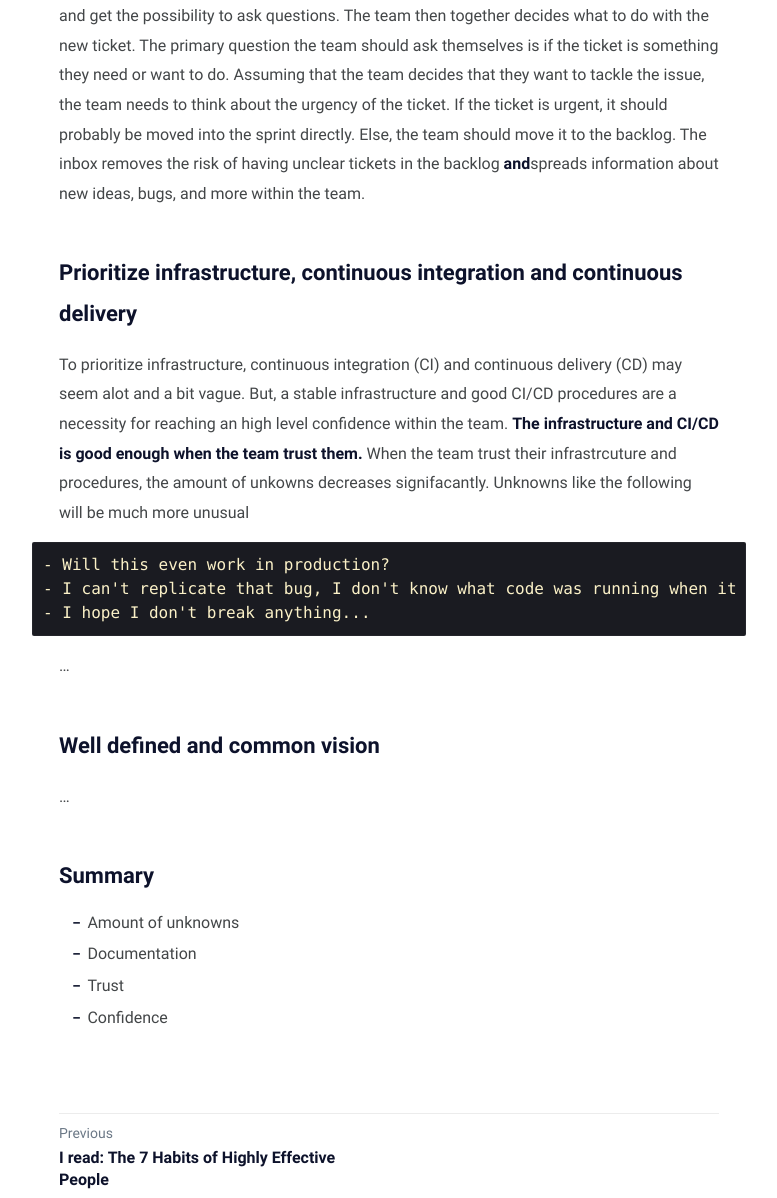
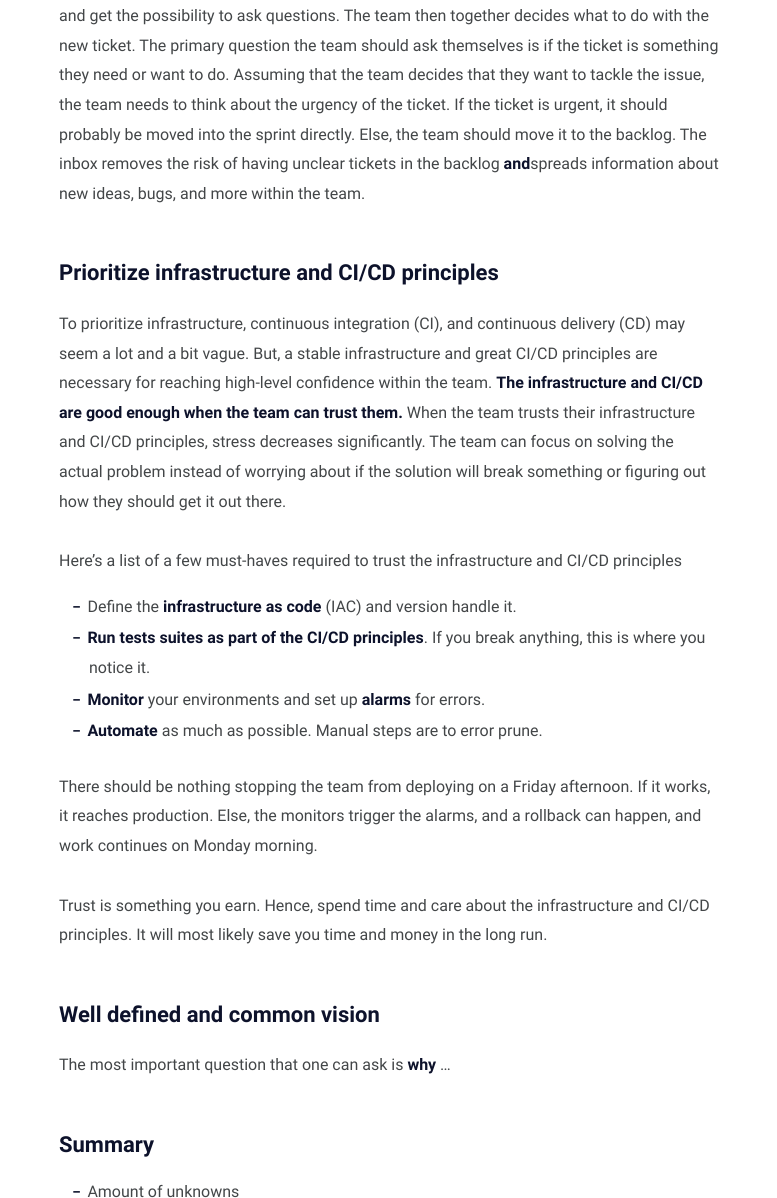
Before and after one commit to mile95/old-blog, a Jekyll site: the page built from _posts/dev-team/2022-07-24-dev-team.md, in a window 1280 px wide and 1400 px high, scrolled down 1979 px, cut to the strip 0-1198 px from the top of the window. Shown: the whole strip, without its empty margins (251-1028 px from the left). Built offline with Jekyll 4.4.1, drawn with Linux system fonts in a browser that asks for light colours.

Commit message:
done with infra/CI/CD part

```diff
--- a/_posts/dev-team/2022-07-24-dev-team.md
+++ b/_posts/dev-team/2022-07-24-dev-team.md
@@ -54,23 +54,30 @@ Assuming that the team decides that they want to tackle the issue, the team need
 If the ticket is urgent, it should probably be moved into the sprint directly. Else, the team should move it to the backlog.
 The inbox removes the risk of having unclear tickets in the backlog **and**spreads information about new ideas, bugs, and more within the team.
 
+## Prioritize infrastructure and CI/CD principles
 
-## Prioritize infrastructure, continuous integration and continuous delivery
+To prioritize infrastructure, continuous integration (CI), and continuous delivery (CD) may seem a lot and a bit vague.
+But, a stable infrastructure and great CI/CD principles are necessary for reaching high-level confidence within the team.
+**The infrastructure and CI/CD are good enough when the team can trust them.**
+When the team trusts their infrastructure and CI/CD principles, stress decreases significantly.
+The team can focus on solving the actual problem instead of worrying about if the solution will break something or figuring out how they should get it out there.
 
-To prioritize infrastructure, continuous integration (CI) and continuous delivery (CD) may seem alot and a bit vague.
-But, a stable infrastructure and good CI/CD procedures are a necessity for reaching an high level confidence within the team.
-**The infrastructure and CI/CD is good enough when the team trust them.**
-When the team trust their infrastrcuture and procedures, the amount of unkowns decreases signifacantly.
-Unknowns like the following will be much more unusual
+Here's a list of a few must-haves required to trust the infrastructure and CI/CD principles
+- Define the **infrastructure as code** (IAC) and version handle it.
+- **Run tests suites as part of the CI/CD principles**. If you break anything, this is where you notice it.
+- **Monitor** your environments and set up **alarms** for errors.
+- **Automate** as much as possible. Manual steps are to error prune.
 
-    - Will this even work in production?
-    - I can't replicate that bug, I don't know what code was running when it occured.
-    - I hope I don't break anything...
 
-...
+There should be nothing stopping the team from deploying on a Friday afternoon. If it works, it reaches production.
+Else, the monitors trigger the alarms, and a rollback can happen, and work continues on Monday morning.
+
+
+Trust is something you earn.
+Hence, spend time and care about the infrastructure and CI/CD principles. It will most likely save you time and money in the long run.
 
 ## Well defined and common vision
-
+The most important question that one can ask is **why**
 ...
 
 ## Summary
```
